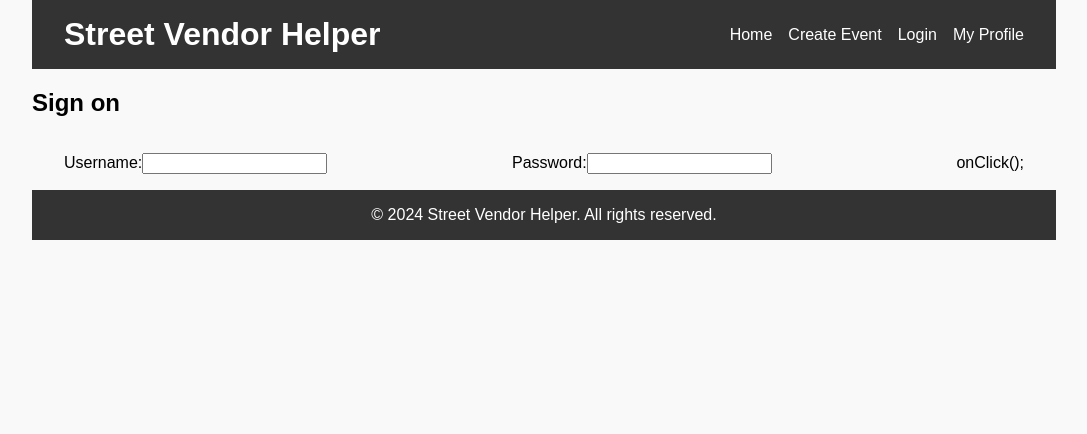
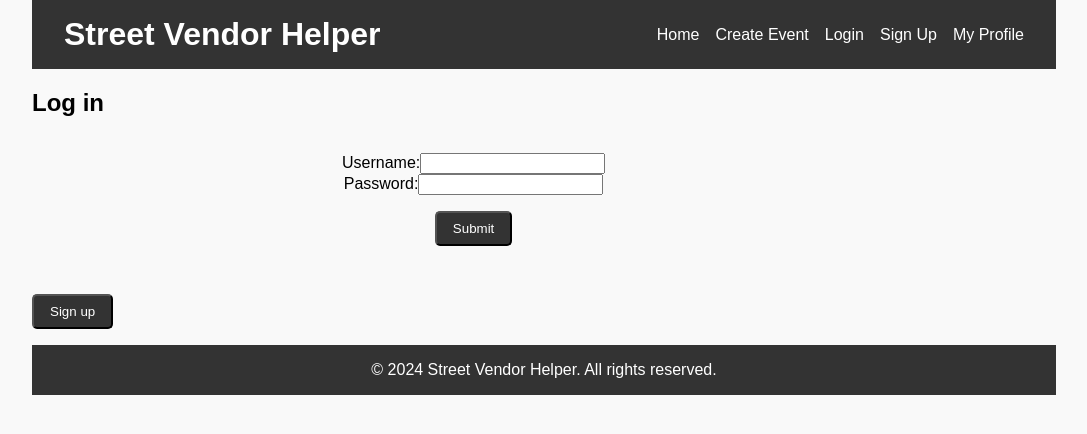
Before and after one commit to theodrackett/svh, a React (Vite) app in the folder src/svh_frontend/: page /login in a window 1280 px wide. Shown: the top 434 px of the page, without its empty margins (96-1183 px from the left). Built offline with nearby package versions, Linux system fonts and the light colour scheme.

Commit message:
Add login page

```diff
--- a/src/svh_frontend/src/components/App.jsx
+++ b/src/svh_frontend/src/components/App.jsx
@@ -5,6 +5,7 @@ import EventDetail from './EventDetail ';
 import CreateEvent from './CreateEvent';
 import Header from './Header';
 import Login from './Login';
+import SignUp from './SignUp';
 
 function App() {
 
@@ -17,6 +18,7 @@ function App() {
                 <Route path="/event/:id" element={<EventDetail />} />
                 <Route path="/create-event" element={<CreateEvent />} />
                 <Route path="/login" element={<Login />} />
+                <Route path="/sign-up" element={<SignUp />} />
             </Routes>
         </div>
     </Router>
--- a/src/svh_frontend/src/components/Header.jsx
+++ b/src/svh_frontend/src/components/Header.jsx
@@ -9,6 +9,7 @@ function Header() {
                 <li><Link to="/">Home</Link></li>
                 <li><Link to="/create-event">Create Event</Link></li>
                 <li><Link to="/login">Login</Link></li>
+                <li><Link to="/sign-up">Sign Up</Link></li>
                 <li><Link to="/my-profile">My Profile</Link></li>
             </ul>
         </nav>
--- a/src/svh_frontend/src/components/Login.jsx
+++ b/src/svh_frontend/src/components/Login.jsx
@@ -2,6 +2,7 @@ import React, { useState, useEffect} from "react";
 import Header from "./Header";
 import Footer from "./Footer";
 import { svh_backend } from "../../../declarations/svh_backend";
+import BackButton from "./BackButton";
 
 function Login () {
 
@@ -48,12 +49,16 @@ function Login () {
         event.preventDefault();
     }
 
+    function signUp() {
+        console.log("Ok, I will create a new user.")
+    }
+
     return (
     <div className="container">
         <Header />
-        <h2>Sign on</h2>
+        <h2>Log in</h2>
         <form onSubmit={submitUser}>
-            <div  className='dos-element-container'>
+            <div className="login-container">
                 <label>
                     Username:
                     <input
@@ -74,9 +79,12 @@ function Login () {
                         required
                     />
                 </label>
-                onClick({submitUser});
+                <button className='submit-button' onClick={submitUser}>Submit</button>
             </div>
         </form>
+        <div>
+            <button className='submit-button' onClick={signUp}>Sign up</button>
+        </div>
         <Footer />
     </div>
     )
--- /dev/null
+++ b/src/svh_frontend/src/components/SignUp.jsx
@@ -0,0 +1,10 @@
+
+function SignUp() {
+    return (
+        <div>
+            <h2>Sign Up</h2>
+        </div>
+    )
+}
+
+export default SignUp;
--- a/src/svh_frontend/src/index.scss
+++ b/src/svh_frontend/src/index.scss
@@ -192,3 +192,11 @@ footer p {
   align-items: left;
   padding: 1rem 2rem;
 }
+
+.login-container {
+  display: flex;
+  flex-direction: column;
+  align-items: center;
+  width: 80%;
+  padding: 1rem 2rem;
+}
```
